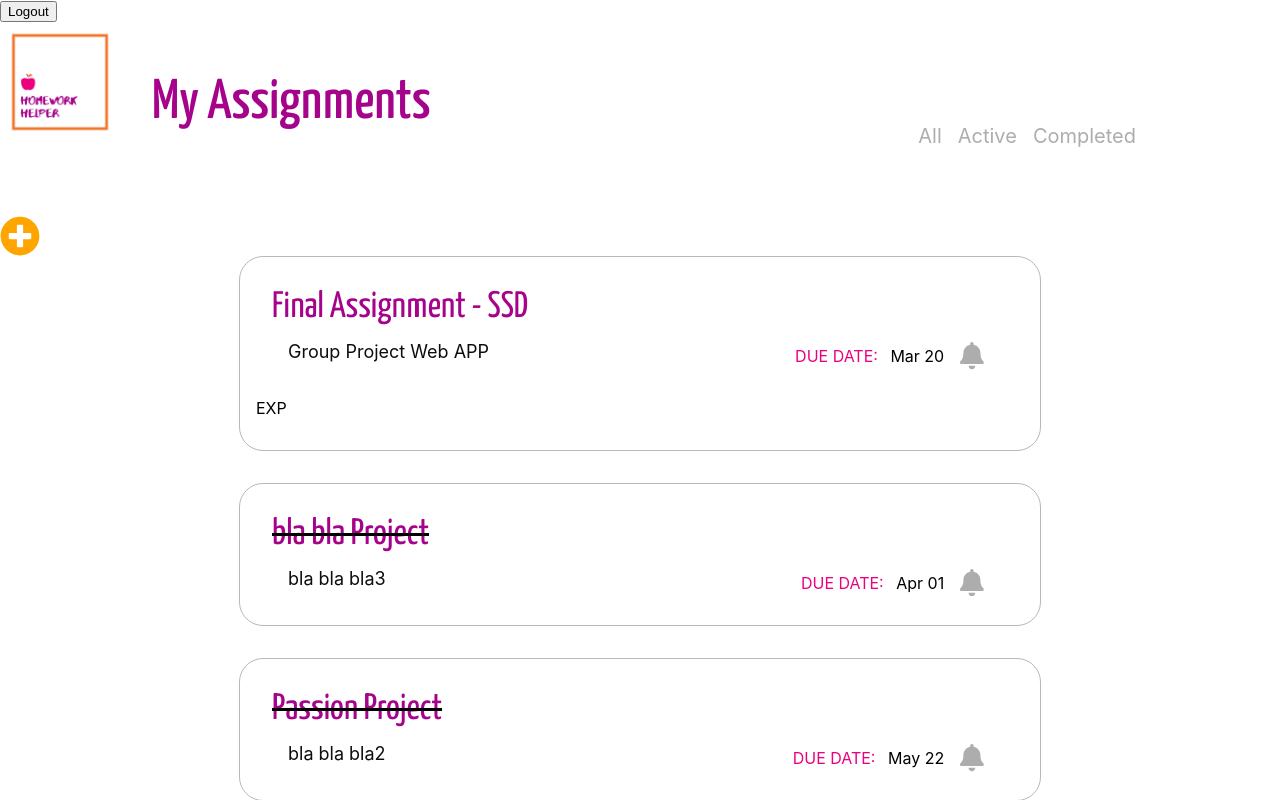
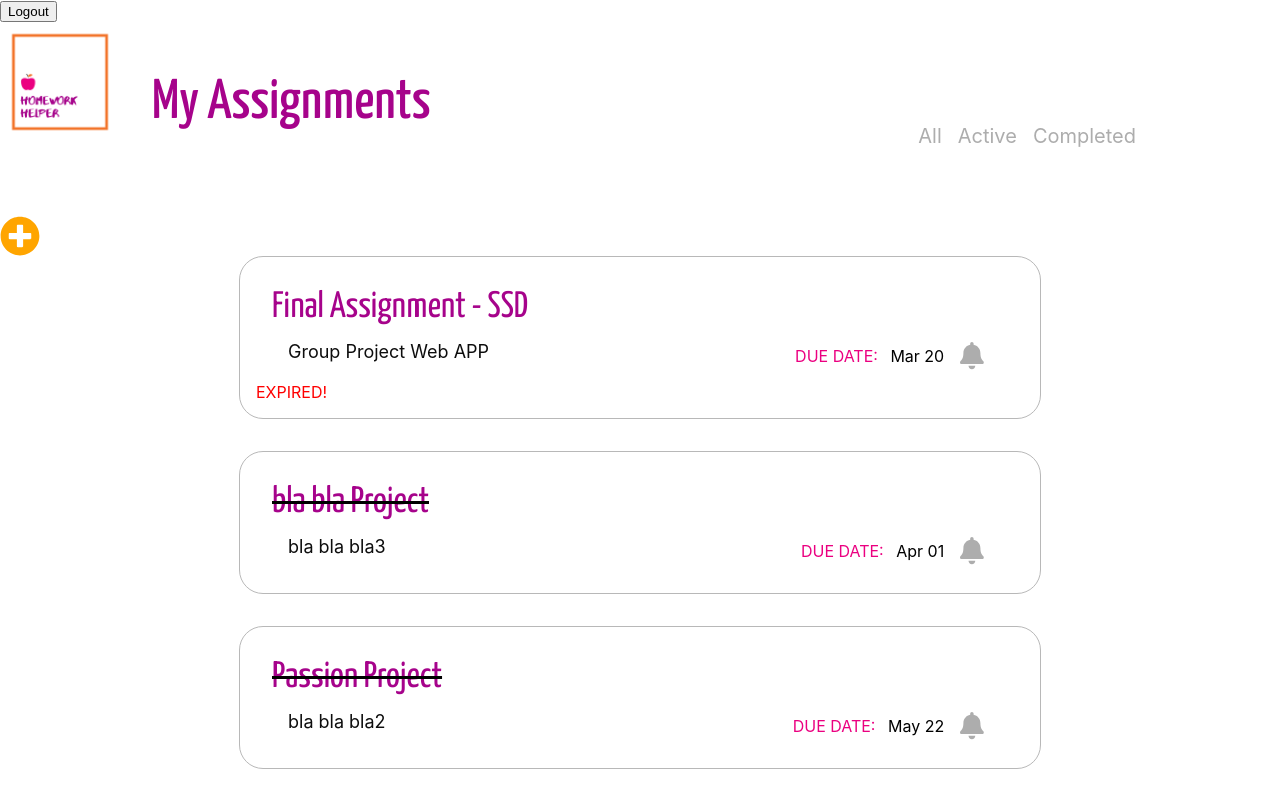
Before and after one commit to denismaltev/AssignmentTracker_Client, a React (Create React App) app in the folder homework-tracker/: page / in a window 1280 px wide. Shown: the top 800 px of the page. Built offline with nearby package versions, Linux system fonts and the light colour scheme; no server answers; sample sign-in values are in the browser's storage.

Commit message:
expired message design

```diff
--- a/homework-tracker/src/components/Assignment.js
+++ b/homework-tracker/src/components/Assignment.js
@@ -100,7 +100,11 @@ export default function Assignment(props) {
           />
         )}
       </div>
-      {isAssignmentExpired() ? <p>EXP</p> : <></>}
+      {isAssignmentExpired() ? (
+        <div style={{ color: "red" }}>EXPIRED!</div>
+      ) : (
+        <></>
+      )}
     </div>
   );
 }
```
